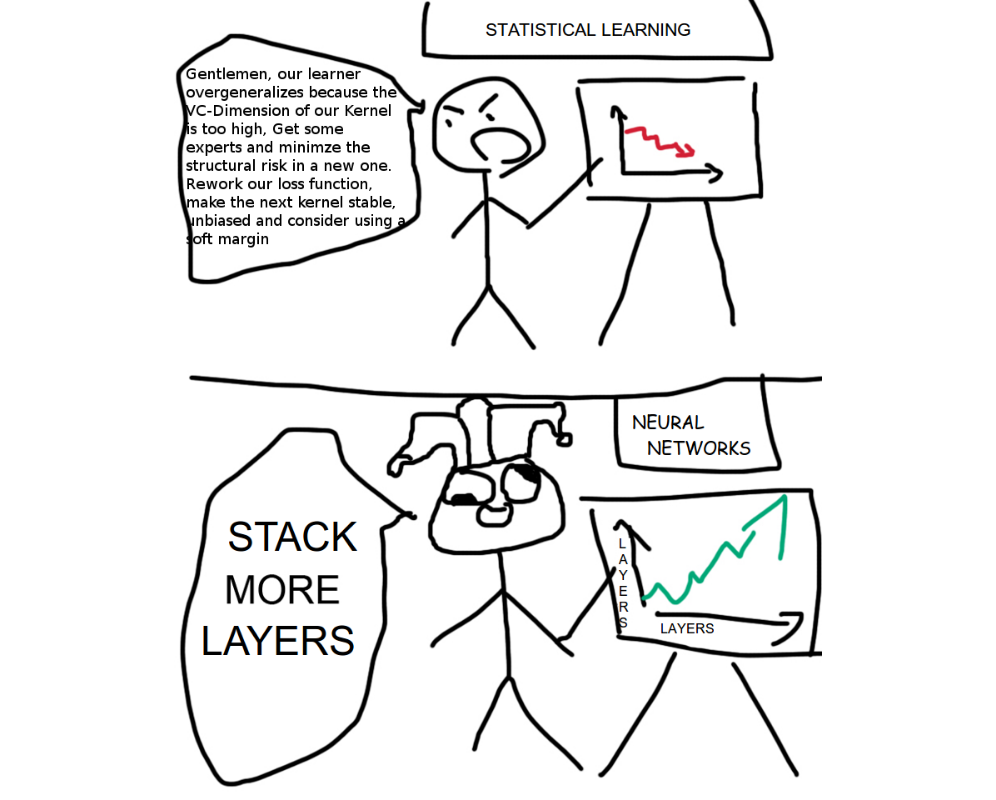
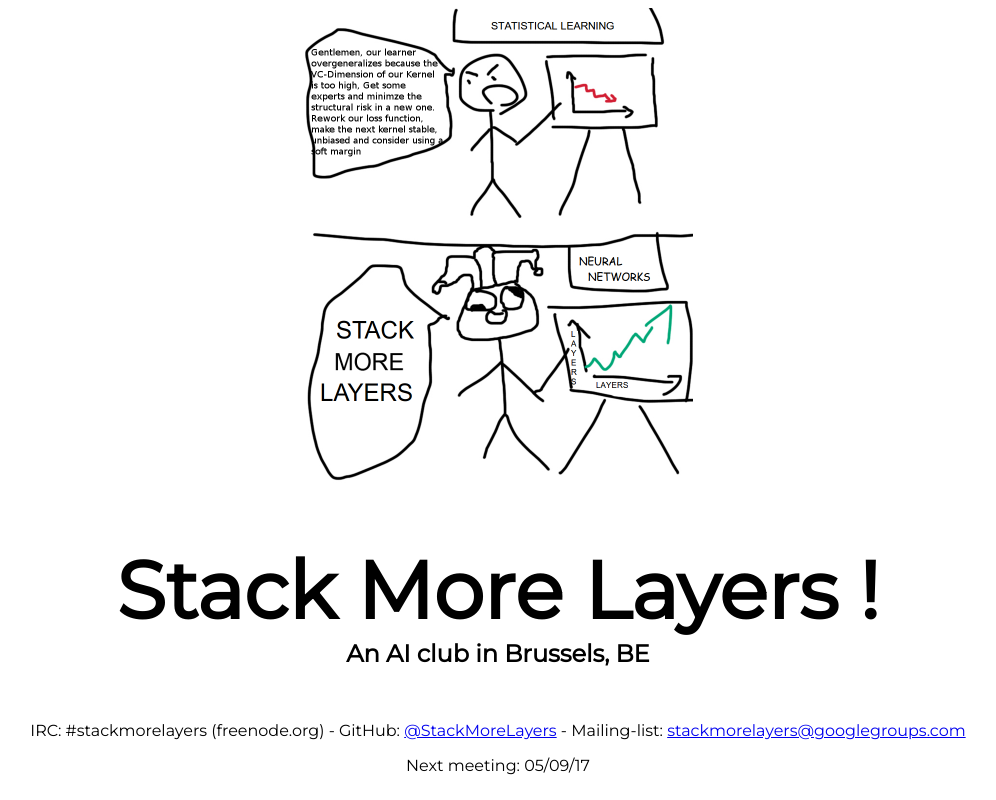
Before and after one commit to StackMoreLayers/stackmorelayers.be, a plain HTML site: page index.html in a window 1280 px wide. Shown: the whole page, without its empty margins (142-1138 px from the left). Drawn offline with Linux system fonts and the light colour scheme.

Commit message:
Add text, links and favicon

```diff
--- a/index.html
+++ b/index.html
@@ -1,30 +1,50 @@
 <html>
 <link href='http://fonts.googleapis.com/css?family=Montserrat' rel='stylesheet' type='text/css'>
 <meta charset="UTF-8">
-<title>Join us on freenode.org#stackmorelayers</title>
+<title>Stack More Layers AI Club</title>
+<link rel="icon" href="favicon.png">
 <style type="text/css">
+
 html {
-background: url(bg.jpg) no-repeat center center fixed;
+    font-family: 'Montserrat', sans-serif;
+}
+
+header {
+    height: 60vh;
+    background: url(bg.jpg) no-repeat center center;
     -webkit-background-size: contain;
     -moz-background-size: contain;
     -o-background-size: contain;
     background-size: contain;
 }
+
+content {
+    text-align: center;
+}
+
 h1{
-    color: white;
     font-size: 10vmin;
     font-family: 'Montserrat', sans-serif;
-    padding: 10vmin 0 0  10vmin;
 }
-h2{
-    color: white;
-    font-size: 5.41vmin;
-    font-family: 'Montserrat', sans-serif;
-    margin-top: -8vmin;
-    padding-left: 10vmin;
+
+h1 small {
+    font-size: 3vmin;
 }
+
 </style>
 
 <body>
+<header></header>
+<content>
+    <h1>Stack More Layers !<br><small>An AI club in Brussels, BE</small></h1>
+    <p>
+        IRC: #stackmorelayers (freenode.org) -
+        GitHub: <a href="https://github.com/StackMoreLayers">@StackMoreLayers</a> -
+        Mailing-list: <a href="https://groups.google.com/forum/#!forum/stackmorelayers">stackmorelayers@googlegroups.com</a>
+    </p>
+    <p>
+        Next meeting: 05/09/17
+    </p>
+</content>
 </body>
 </html>
```
Also changed, not shown: favicon.png (added).
